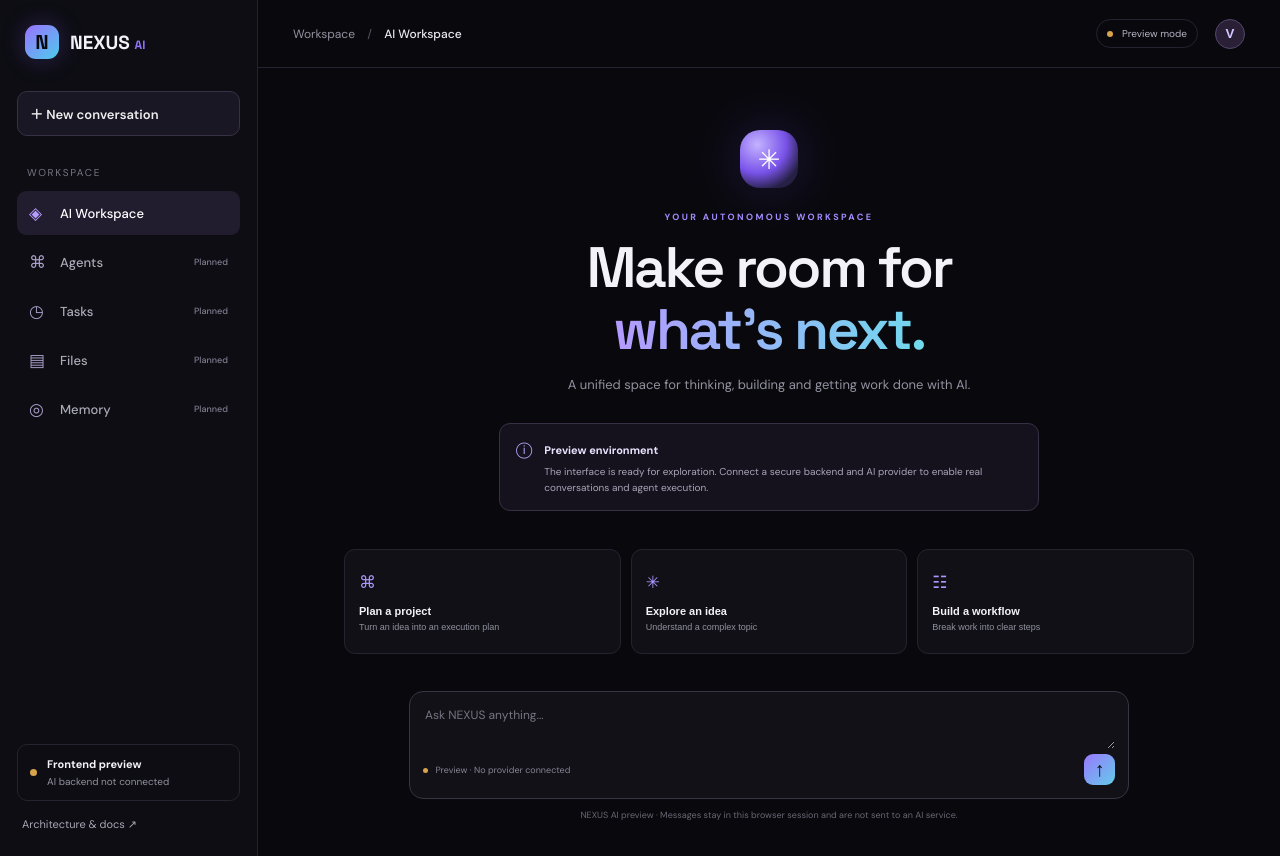
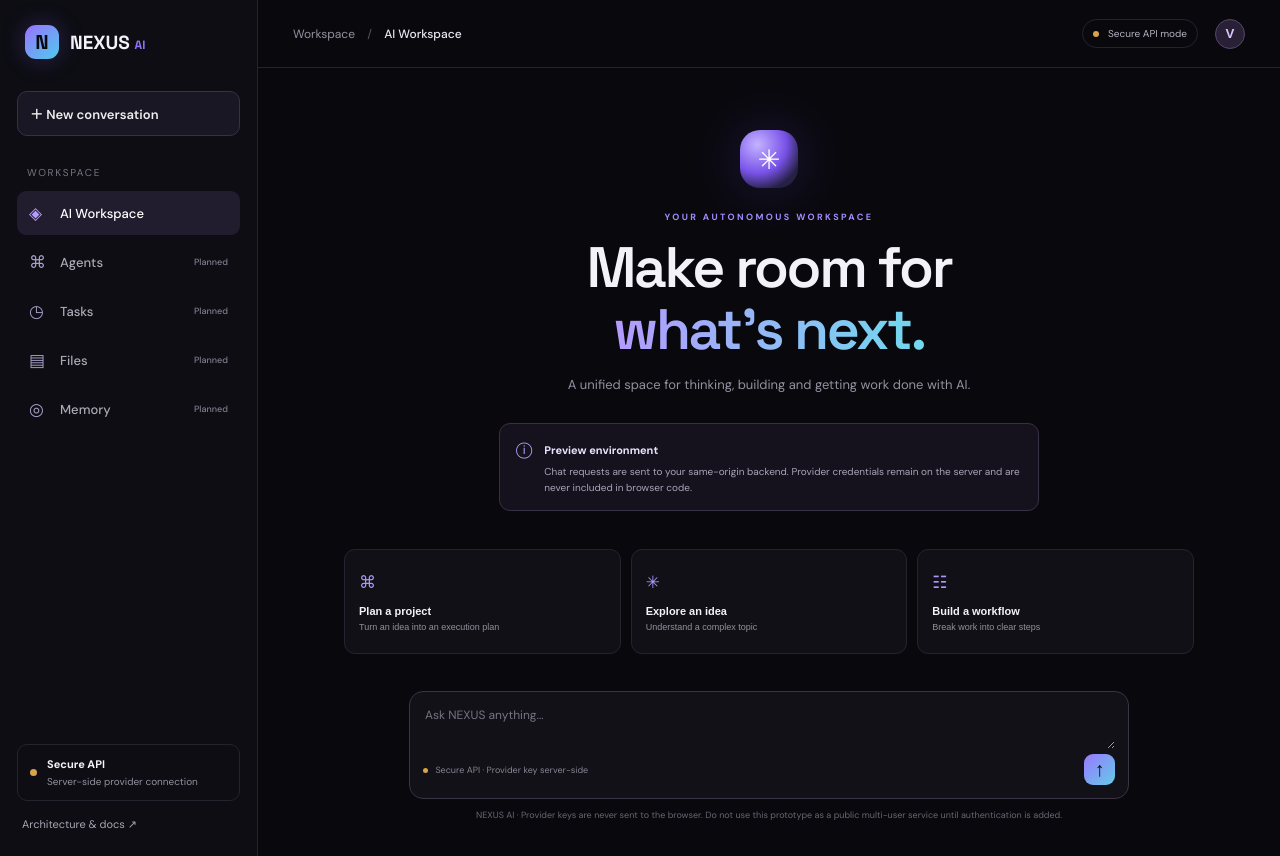
Before and after one commit to vanshrajput578/Codebuddy.ai, a website: page index.html in a window 1280 px wide. Drawn offline with Linux system fonts and the light colour scheme.

Commit message:
Update NEXUS UI for secure backend mode

```diff
--- a/index.html
+++ b/index.html
@@ -18,19 +18,19 @@
 <button class="nav-item" data-view="files"><span>▤</span> Files <em>Planned</em></button>
 <button class="nav-item" data-view="memory"><span>◎</span> Memory <em>Planned</em></button>
 </nav>
-<div class="sidebar-bottom"><div class="connection"><span class="status-dot"></span><div><b>Frontend preview</b><small>AI backend not connected</small></div></div><a class="settings-link" href="./docs/ARCHITECTURE.md">Architecture & docs ↗</a></div>
+<div class="sidebar-bottom"><div class="connection"><span class="status-dot"></span><div><b>Secure API</b><small>Server-side provider connection</small></div></div><a class="settings-link" href="./docs/ARCHITECTURE.md">Architecture & docs ↗</a></div>
 </aside>
 <main class="main">
-<header class="topbar"><button class="icon-button mobile-menu" id="menuToggle" aria-label="Toggle menu">☰</button><div class="breadcrumb">Workspace <span>/</span> <b id="pageName">AI Workspace</b></div><div class="top-actions"><span class="mode-pill"><i></i> Preview mode</span><button class="avatar" title="Local preview">V</button></div></header>
+<header class="topbar"><button class="icon-button mobile-menu" id="menuToggle" aria-label="Toggle menu">☰</button><div class="breadcrumb">Workspace <span>/</span> <b id="pageName">AI Workspace</b></div><div class="top-actions"><span class="mode-pill"><i></i> Secure API mode</span><button class="avatar" title="Local preview">V</button></div></header>
 <section class="content" id="chatView">
 <div class="welcome"><div class="orb"><span>✳</span></div><p class="eyebrow">YOUR AUTONOMOUS WORKSPACE</p><h1>Make room for<br><span>what's next.</span></h1><p class="subheading">A unified space for thinking, building and getting work done with AI.</p>
-<div class="notice"><span>ⓘ</span><div><b>Preview environment</b><p>The interface is ready for exploration. Connect a secure backend and AI provider to enable real conversations and agent execution.</p></div></div></div>
+<div class="notice"><span>ⓘ</span><div><b>Preview environment</b><p>Chat requests are sent to your same-origin backend. Provider credentials remain on the server and are never included in browser code.</p></div></div></div>
 <div class="suggestions">
 <button class="suggestion" data-prompt="Help me plan a new software project."><span>⌘</span><b>Plan a project</b><small>Turn an idea into an execution plan</small></button>
 <button class="suggestion" data-prompt="Explain how an autonomous AI agent works."><span>✳</span><b>Explore an idea</b><small>Understand a complex topic</small></button>
 <button class="suggestion" data-prompt="Create a checklist for launching a website."><span>☷</span><b>Build a workflow</b><small>Break work into clear steps</small></button>
 </div>
-<div class="chat-area"><div class="messages" id="messages" aria-live="polite"></div><form class="composer" id="chatForm"><textarea id="prompt" rows="1" placeholder="Ask NEXUS anything..." aria-label="Message NEXUS"></textarea><div class="composer-footer"><span><span class="tiny-dot"></span> Preview · No provider connected</span><button class="send-button" type="submit" aria-label="Send message">↑</button></div></form><p class="disclaimer">NEXUS AI preview · Messages stay in this browser session and are not sent to an AI service.</p></div>
+<div class="chat-area"><div class="messages" id="messages" aria-live="polite"></div><form class="composer" id="chatForm"><textarea id="prompt" rows="1" placeholder="Ask NEXUS anything..." aria-label="Message NEXUS"></textarea><div class="composer-footer"><span><span class="tiny-dot"></span> Secure API · Provider key server-side</span><button class="send-button" type="submit" aria-label="Send message">↑</button></div></form><p class="disclaimer">NEXUS AI · Provider keys are never sent to the browser. Do not use this prototype as a public multi-user service until authentication is added.</p></div>
 </section>
 <section class="content secondary-view hidden" id="infoView"><div class="section-icon">◈</div><p class="eyebrow">NEXUS MODULE</p><h1 id="infoTitle">Agents</h1><p class="subheading" id="infoText">This module is part of the implementation roadmap.</p><div class="notice"><span>◷</span><div><b>Not implemented yet</b><p>This is intentionally marked as planned. No fake agent execution or task data is shown.</p></div></div><a class="doc-link" href="./docs/ROADMAP.md">View implementation roadmap ↗</a></section>
 </main></div><script src="./app.js"></script></body></html>
```
